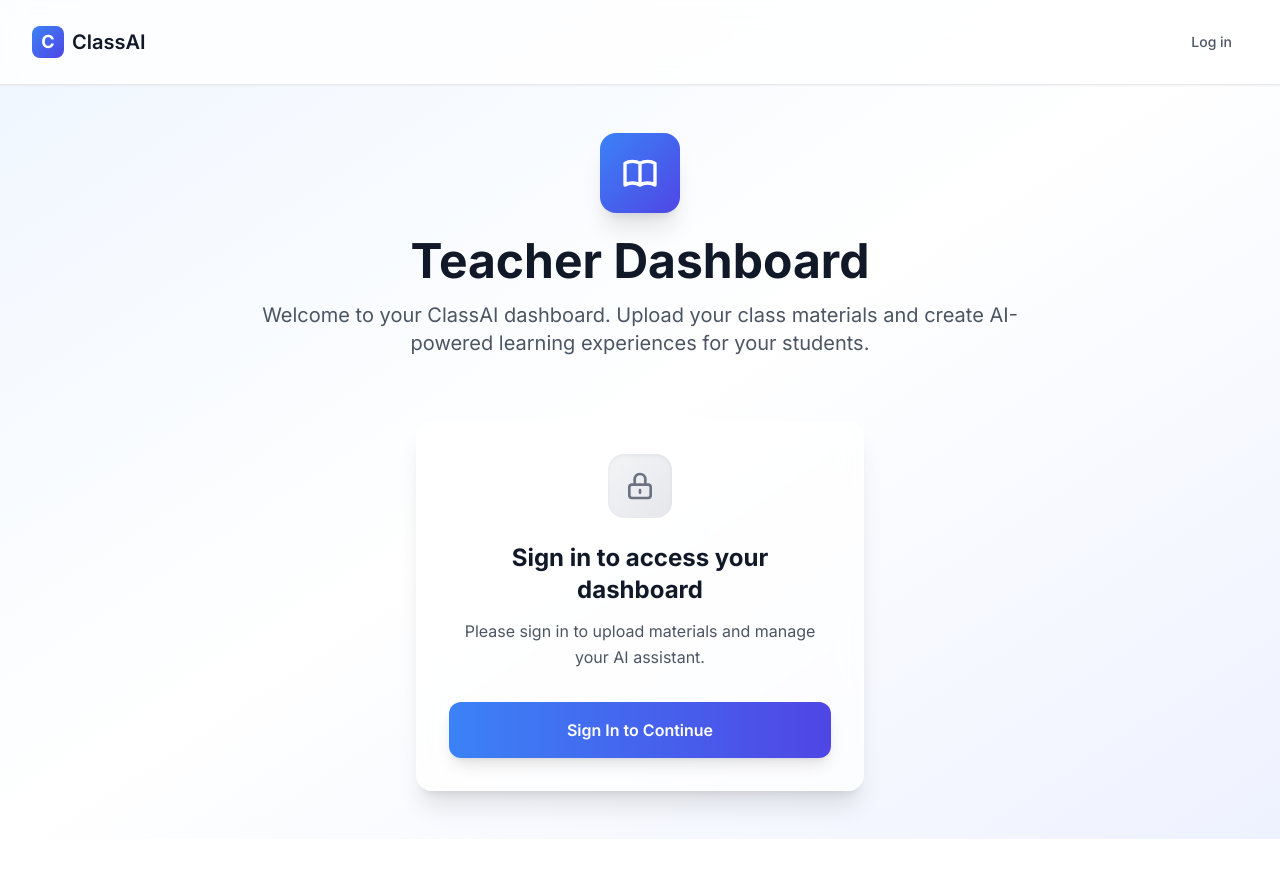
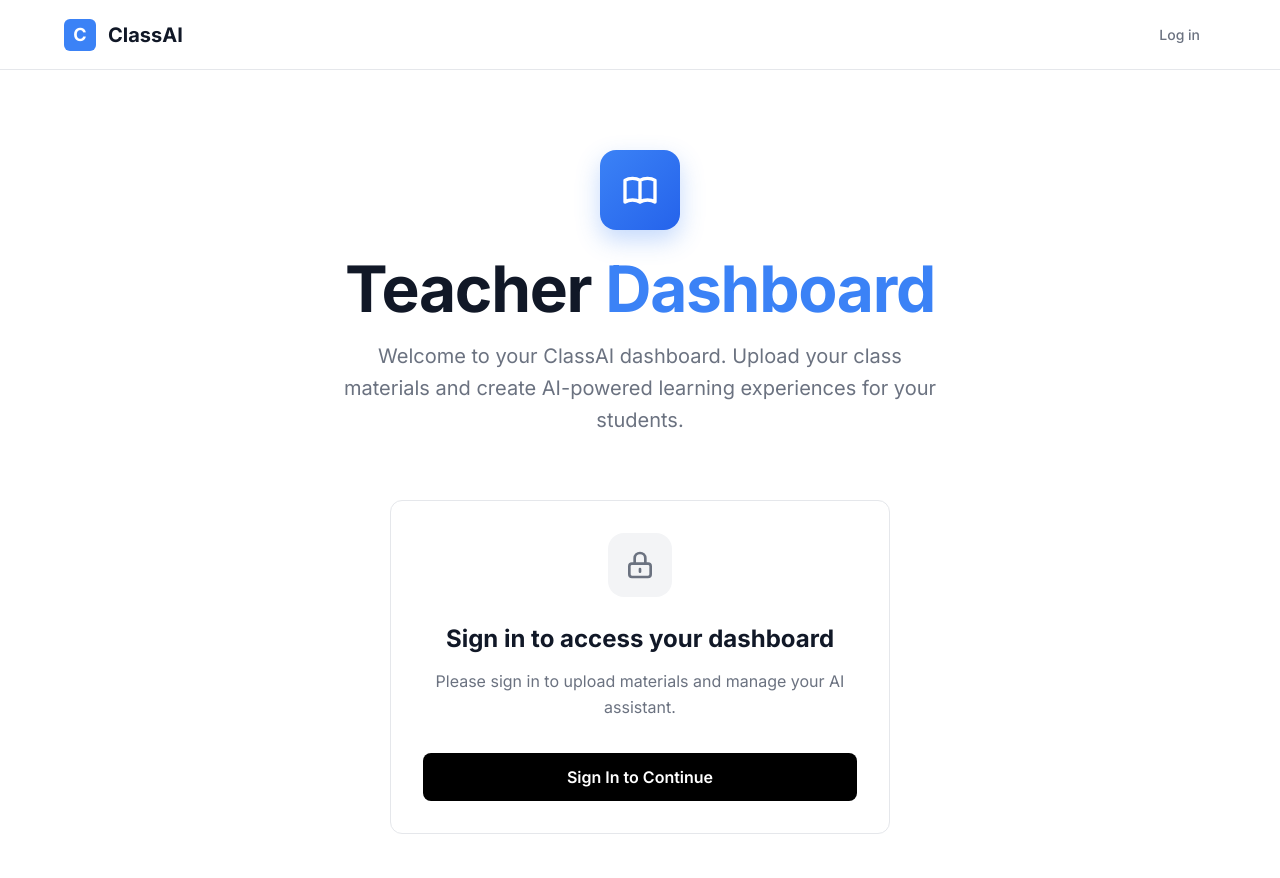
Before and after one commit to MarkPalkimas/AISCHOOL3, a React (Vite) app: page /teacher in a window 1280 px wide. Shown: the top 878 px of the page. Before the commit the page ends 839 px from the top, so only its background shows below. Built offline with nearby package versions, Linux system fonts and the light colour scheme; no server answers.

Commit message:
Update Teacher.jsx

```diff
--- a/src/pages/Teacher.jsx
+++ b/src/pages/Teacher.jsx
@@ -4,66 +4,107 @@ import { SignedIn, SignedOut, UserButton, SignInButton } from '@clerk/clerk-reac
 
 function Teacher() {
   return (
-    <div className="min-h-screen bg-gradient-to-br from-blue-50 via-white to-indigo-50">
+    <div style={{ minHeight: '100vh', background: 'white' }}>
       {/* Navigation */}
-      <nav className="bg-white/80 backdrop-blur-md border-b border-gray-200 shadow-sm sticky top-0 z-50">
-        <div className="max-w-7xl mx-auto px-4 sm:px-6 lg:px-8">
-          <div className="flex justify-between items-center py-6">
-            <Link to="/" className="flex items-center space-x-2 group">
-              <div className="w-8 h-8 bg-gradient-to-br from-blue-500 to-indigo-600 rounded-lg flex items-center justify-center transform group-hover:scale-110 transition-transform duration-200">
-                <span className="text-white font-bold text-lg">C</span>
+      <nav style={{ background: 'white', borderBottom: '1px solid #E5E7EB', padding: '16px 0' }}>
+        <div style={{ maxWidth: '1200px', margin: '0 auto', padding: '0 24px', display: 'flex', justifyContent: 'space-between', alignItems: 'center' }}>
+          <Link to="/" style={{ display: 'flex', alignItems: 'center', gap: '12px', textDecoration: 'none' }}>
+            <div style={{
+              width: '32px',
+              height: '32px',
+              background: '#3B82F6',
+              borderRadius: '6px',
+              display: 'flex',
+              alignItems: 'center',
+              justifyContent: 'center'
+            }}>
+              <span style={{ color: 'white', fontWeight: '700', fontSize: '18px' }}>C</span>
             </div>
-              <span className="text-xl font-semibold text-gray-900 group-hover:text-blue-600 transition-colors">ClassAI</span>
+            <span style={{ fontSize: '20px', fontWeight: '700', color: '#111827' }}>ClassAI</span>
           </Link>
 
-            <div className="flex items-center space-x-4">
+          <div>
             <SignedOut>
               <SignInButton mode="modal">
-                  <button className="text-gray-600 hover:text-gray-900 px-4 py-2 rounded-lg text-sm font-medium transition-all duration-200 hover:bg-gray-100">
+                <button style={{
+                  background: 'none',
+                  border: 'none',
+                  color: '#6B7280',
+                  fontSize: '14px',
+                  fontWeight: '500',
+                  padding: '8px 16px',
+                  borderRadius: '6px',
+                  cursor: 'pointer',
+                  transition: 'color 0.2s'
+                }}
+                onMouseOver={(e) => e.target.style.color = '#111827'}
+                onMouseOut={(e) => e.target.style.color = '#6B7280'}>
                   Log in
                 </button>
               </SignInButton>
             </SignedOut>
             <SignedIn>
-                <div className="flex items-center space-x-3">
-                  <span className="text-sm text-gray-600 hidden sm:block">Welcome back!</span>
+              <div style={{ display: 'flex', alignItems: 'center', gap: '12px' }}>
+                <span style={{ fontSize: '14px', color: '#6B7280', display: 'none' }} className="welcome-text">Welcome back!</span>
                 <UserButton afterSignOutUrl="/" />
               </div>
             </SignedIn>
           </div>
         </div>
-        </div>
       </nav>
 
       {/* Main Content */}
-      <div className="max-w-6xl mx-auto px-4 sm:px-6 lg:px-8 py-12">
+      <div style={{ maxWidth: '1200px', margin: '0 auto', padding: '80px 24px' }}>
         {/* Header Section */}
-        <div className="text-center mb-16">
-          <div className="inline-flex items-center justify-center w-20 h-20 bg-gradient-to-br from-blue-500 to-indigo-600 rounded-2xl mb-6 shadow-xl">
-            <svg className="w-10 h-10 text-white" fill="none" stroke="currentColor" viewBox="0 0 24 24">
+        <div style={{ textAlign: 'center', marginBottom: '64px' }}>
+          <div style={{
+            display: 'inline-flex',
+            alignItems: 'center',
+            justifyContent: 'center',
+            width: '80px',
+            height: '80px',
+            background: 'linear-gradient(135deg, #3B82F6 0%, #2563EB 100%)',
+            borderRadius: '16px',
+            marginBottom: '24px',
+            boxShadow: '0 10px 25px rgba(59, 130, 246, 0.3)'
+          }}>
+            <svg style={{ width: '40px', height: '40px', color: 'white' }} fill="none" stroke="currentColor" viewBox="0 0 24 24">
               <path strokeLinecap="round" strokeLinejoin="round" strokeWidth={2} d="M12 6.253v13m0-13C10.832 5.477 9.246 5 7.5 5S4.168 5.477 3 6.253v13C4.168 18.477 5.754 18 7.5 18s3.332.477 4.5 1.253m0-13C13.168 5.477 14.754 5 16.5 5c1.746 0 3.332.477 4.5 1.253v13C19.832 18.477 18.246 18 16.5 18c-1.746 0-3.332.477-4.5 1.253" />
             </svg>
           </div>
-          <h1 className="text-4xl md:text-5xl font-bold text-gray-900 mb-4">
-            Teacher Dashboard
+          <h1 className="hero-title" style={{ marginBottom: '16px' }}>
+            Teacher <span style={{ color: '#3B82F6' }}>Dashboard</span>
           </h1>
-          <p className="text-lg md:text-xl text-gray-600 max-w-3xl mx-auto leading-relaxed">
+          <p className="hero-subtitle">
             Welcome to your ClassAI dashboard. Upload your class materials and create AI-powered learning experiences for your students.
           </p>
         </div>
 
         <SignedOut>
-          <div className="max-w-md mx-auto">
-            <div className="bg-white/70 backdrop-blur-md rounded-2xl shadow-xl border border-white/20 p-8 text-center">
-              <div className="w-16 h-16 bg-gradient-to-br from-gray-100 to-gray-200 rounded-2xl flex items-center justify-center mx-auto mb-6 shadow-inner">
-                <svg className="w-8 h-8 text-gray-500" fill="none" stroke="currentColor" viewBox="0 0 24 24">
+          <div style={{ maxWidth: '500px', margin: '0 auto' }}>
+            <div className="feature-card" style={{ textAlign: 'center' }}>
+              <div style={{
+                width: '64px',
+                height: '64px',
+                background: '#F3F4F6',
+                borderRadius: '16px',
+                display: 'flex',
+                alignItems: 'center',
+                justifyContent: 'center',
+                margin: '0 auto 24px'
+              }}>
+                <svg style={{ width: '32px', height: '32px', color: '#6B7280' }} fill="none" stroke="currentColor" viewBox="0 0 24 24">
                   <path strokeLinecap="round" strokeLinejoin="round" strokeWidth={2} d="M12 15v2m-6 4h12a2 2 0 002-2v-6a2 2 0 00-2-2H6a2 2 0 00-2 2v6a2 2 0 002 2zm10-10V7a4 4 0 00-8 0v4h8z" />
                 </svg>
               </div>
-              <h2 className="text-2xl font-bold text-gray-900 mb-3">Sign in to access your dashboard</h2>
-              <p className="text-gray-600 mb-8 leading-relaxed">Please sign in to upload materials and manage your AI assistant.</p>
+              <h2 style={{ fontSize: '24px', fontWeight: '700', color: '#111827', marginBottom: '12px' }}>
+                Sign in to access your dashboard
+              </h2>
+              <p style={{ color: '#6B7280', marginBottom: '32px', lineHeight: '1.6' }}>
+                Please sign in to upload materials and manage your AI assistant.
+              </p>
               <SignInButton mode="modal">
-                <button className="w-full bg-gradient-to-r from-blue-500 to-indigo-600 text-white font-semibold py-4 px-6 rounded-xl hover:from-blue-600 hover:to-indigo-700 transform hover:-translate-y-0.5 transition-all duration-200 shadow-lg hover:shadow-xl">
+                <button className="btn-primary" style={{ width: '100%' }}>
                   Sign In to Continue
                 </button>
               </SignInButton>
@@ -73,146 +114,191 @@ function Teacher() {
 
         <SignedIn>
           {/* Feature Cards Grid */}
-          <div className="grid grid-cols-1 md:grid-cols-2 gap-8 mb-12">
+          <div style={{
+            display: 'grid',
+            gridTemplateColumns: 'repeat(auto-fit, minmax(280px, 1fr))',
+            gap: '24px',
+            marginBottom: '48px'
+          }}>
             {/* Upload Materials */}
-            <div className="group bg-white/70 backdrop-blur-md rounded-2xl shadow-lg hover:shadow-xl border border-white/20 p-8 transition-all duration-300 hover:-translate-y-1">
-              <div className="flex items-center mb-6">
-                <div className="w-12 h-12 bg-gradient-to-br from-blue-100 to-blue-200 rounded-xl flex items-center justify-center mr-4 group-hover:scale-110 transition-transform duration-200">
-                  <svg className="w-6 h-6 text-blue-600" fill="none" stroke="currentColor" viewBox="0 0 24 24">
+            <div className="feature-card hover-card">
+              <div style={{ display: 'flex', alignItems: 'center', marginBottom: '24px' }}>
+                <div className="feature-icon" style={{
+                  width: '48px',
+                  height: '48px',
+                  background: 'linear-gradient(135deg, #DBEAFE 0%, #BFDBFE 100%)',
+                  borderRadius: '12px',
+                  display: 'flex',
+                  alignItems: 'center',
+                  justifyContent: 'center',
+                  marginRight: '16px'
+                }}>
+                  <svg style={{ width: '24px', height: '24px', color: '#2563EB' }} fill="none" stroke="currentColor" viewBox="0 0 24 24">
                     <path strokeLinecap="round" strokeLinejoin="round" strokeWidth={2} d="M7 16a4 4 0 01-.88-7.903A5 5 0 1115.9 6L16 6a5 5 0 011 9.9M15 13l-3-3m0 0l-3 3m3-3v12" />
                   </svg>
                 </div>
-                <h3 className="text-xl font-bold text-gray-900">Upload Materials</h3>
+                <h3 style={{ fontSize: '20px', fontWeight: '700', color: '#111827' }}>Upload Materials</h3>
               </div>
-              <p className="text-gray-600 mb-6 leading-relaxed">
+              <p style={{ color: '#6B7280', marginBottom: '24px', lineHeight: '1.6' }}>
                 Upload your syllabus, lecture notes, assignments, and readings to train your AI assistant with your course content.
               </p>
-              <button className="w-full bg-gray-100 hover:bg-gray-200 text-gray-500 font-semibold py-3 px-6 rounded-xl transition-colors duration-200 cursor-not-allowed" disabled>
-                <span className="flex items-center justify-center">
-                  <svg className="w-4 h-4 mr-2" fill="none" stroke="currentColor" viewBox="0 0 24 24">
+              <button className="btn-disabled" disabled>
+                <svg style={{ width: '16px', height: '16px', marginRight: '8px' }} fill="none" stroke="currentColor" viewBox="0 0 24 24">
                   <path strokeLinecap="round" strokeLinejoin="round" strokeWidth={2} d="M12 8v4l3 3m6-3a9 9 0 11-18 0 9 9 0 0118 0z" />
                 </svg>
                 Coming Soon
-                </span>
               </button>
             </div>
 
             {/* AI Settings */}
-            <div className="group bg-white/70 backdrop-blur-md rounded-2xl shadow-lg hover:shadow-xl border border-white/20 p-8 transition-all duration-300 hover:-translate-y-1">
-              <div className="flex items-center mb-6">
-                <div className="w-12 h-12 bg-gradient-to-br from-purple-100 to-purple-200 rounded-xl flex items-center justify-center mr-4 group-hover:scale-110 transition-transform duration-200">
-                  <svg className="w-6 h-6 text-purple-600" fill="none" stroke="currentColor" viewBox="0 0 24 24">
+            <div className="feature-card hover-card">
+              <div style={{ display: 'flex', alignItems: 'center', marginBottom: '24px' }}>
+                <div className="feature-icon" style={{
+                  width: '48px',
+                  height: '48px',
+                  background: 'linear-gradient(135deg, #E9D5FF 0%, #D8B4FE 100%)',
+                  borderRadius: '12px',
+                  display: 'flex',
+                  alignItems: 'center',
+                  justifyContent: 'center',
+                  marginRight: '16px'
+                }}>
+                  <svg style={{ width: '24px', height: '24px', color: '#7C3AED' }} fill="none" stroke="currentColor" viewBox="0 0 24 24">
                     <path strokeLinecap="round" strokeLinejoin="round" strokeWidth={2} d="M10.325 4.317c.426-1.756 2.924-1.756 3.35 0a1.724 1.724 0 002.573 1.066c1.543-.94 3.31.826 2.37 2.37a1.724 1.724 0 001.065 2.572c1.756.426 1.756 2.924 0 3.35a1.724 1.724 0 00-1.066 2.573c.94 1.543-.826 3.31-2.37 2.37a1.724 1.724 0 00-2.572 1.065c-.426 1.756-2.924 1.756-3.35 0a1.724 1.724 0 00-2.573-1.066c-1.543.94-3.31-.826-2.37-2.37a1.724 1.724 0 00-1.065-2.572c-1.756-.426-1.756-2.924 0-3.35a1.724 1.724 0 001.066-2.573c-.94-1.543.826-3.31 2.37-2.37.996.608 2.296.07 2.572-1.065z" />
                     <path strokeLinecap="round" strokeLinejoin="round" strokeWidth={2} d="M15 12a3 3 0 11-6 0 3 3 0 016 0z" />
                   </svg>
                 </div>
-                <h3 className="text-xl font-bold text-gray-900">AI Configuration</h3>
+                <h3 style={{ fontSize: '20px', fontWeight: '700', color: '#111827' }}>AI Configuration</h3>
               </div>
-              <p className="text-gray-600 mb-6 leading-relaxed">
+              <p style={{ color: '#6B7280', marginBottom: '24px', lineHeight: '1.6' }}>
                 Configure your AI assistant's behavior, personality, and generate student access codes for your classes.
               </p>
-              <button className="w-full bg-gray-100 hover:bg-gray-200 text-gray-500 font-semibold py-3 px-6 rounded-xl transition-colors duration-200 cursor-not-allowed" disabled>
-                <span className="flex items-center justify-center">
-                  <svg className="w-4 h-4 mr-2" fill="none" stroke="currentColor" viewBox="0 0 24 24">
+              <button className="btn-disabled" disabled>
+                <svg style={{ width: '16px', height: '16px', marginRight: '8px' }} fill="none" stroke="currentColor" viewBox="0 0 24 24">
                   <path strokeLinecap="round" strokeLinejoin="round" strokeWidth={2} d="M12 8v4l3 3m6-3a9 9 0 11-18 0 9 9 0 0118 0z" />
                 </svg>
                 Coming Soon
-                </span>
               </button>
             </div>
 
             {/* Student Access */}
-            <div className="group bg-white/70 backdrop-blur-md rounded-2xl shadow-lg hover:shadow-xl border border-white/20 p-8 transition-all duration-300 hover:-translate-y-1">
-              <div className="flex items-center mb-6">
-                <div className="w-12 h-12 bg-gradient-to-br from-emerald-100 to-emerald-200 rounded-xl flex items-center justify-center mr-4 group-hover:scale-110 transition-transform duration-200">
-                  <svg className="w-6 h-6 text-emerald-600" fill="none" stroke="currentColor" viewBox="0 0 24 24">
+            <div className="feature-card hover-card">
+              <div style={{ display: 'flex', alignItems: 'center', marginBottom: '24px' }}>
+                <div className="feature-icon" style={{
+                  width: '48px',
+                  height: '48px',
+                  background: 'linear-gradient(135deg, #D1FAE5 0%, #A7F3D0 100%)',
+                  borderRadius: '12px',
+                  display: 'flex',
+                  alignItems: 'center',
+                  justifyContent: 'center',
+                  marginRight: '16px'
+                }}>
+                  <svg style={{ width: '24px', height: '24px', color: '#059669' }} fill="none" stroke="currentColor" viewBox="0 0 24 24">
                     <path strokeLinecap="round" strokeLinejoin="round" strokeWidth={2} d="M12 4.354a4 4 0 110 5.292M15 21H3v-1a6 6 0 0112 0v1zm0 0h6v-1a6 6 0 00-9-5.197m13.5-9a2.5 2.5 0 11-5 0 2.5 2.5 0 015 0z" />
                   </svg>
                 </div>
-                <h3 className="text-xl font-bold text-gray-900">Student Access</h3>
+                <h3 style={{ fontSize: '20px', fontWeight: '700', color: '#111827' }}>Student Access</h3>
               </div>
-              <p className="text-gray-600 mb-6 leading-relaxed">
+              <p style={{ color: '#6B7280', marginBottom: '24px', lineHeight: '1.6' }}>
                 View your class codes and manage student access to your AI assistant. Monitor who has joined your class.
               </p>
-              <button className="w-full bg-gray-100 hover:bg-gray-200 text-gray-500 font-semibold py-3 px-6 rounded-xl transition-colors duration-200 cursor-not-allowed" disabled>
-                <span className="flex items-center justify-center">
-                  <svg className="w-4 h-4 mr-2" fill="none" stroke="currentColor" viewBox="0 0 24 24">
+              <button className="btn-disabled" disabled>
+                <svg style={{ width: '16px', height: '16px', marginRight: '8px' }} fill="none" stroke="currentColor" viewBox="0 0 24 24">
                   <path strokeLinecap="round" strokeLinejoin="round" strokeWidth={2} d="M12 8v4l3 3m6-3a9 9 0 11-18 0 9 9 0 0118 0z" />
                 </svg>
                 Coming Soon
-                </span>
               </button>
             </div>
 
             {/* Analytics */}
-            <div className="group bg-white/70 backdrop-blur-md rounded-2xl shadow-lg hover:shadow-xl border border-white/20 p-8 transition-all duration-300 hover:-translate-y-1">
-              <div className="flex items-center mb-6">
-                <div className="w-12 h-12 bg-gradient-to-br from-orange-100 to-orange-200 rounded-xl flex items-center justify-center mr-4 group-hover:scale-110 transition-transform duration-200">
-                  <svg className="w-6 h-6 text-orange-600" fill="none" stroke="currentColor" viewBox="0 0 24 24">
+            <div className="feature-card hover-card">
+              <div style={{ display: 'flex', alignItems: 'center', marginBottom: '24px' }}>
+                <div className="feature-icon" style={{
+                  width: '48px',
+                  height: '48px',
+                  background: 'linear-gradient(135deg, #FED7AA 0%, #FCA5A5 100%)',
+                  borderRadius: '12px',
+                  display: 'flex',
+                  alignItems: 'center',
+                  justifyContent: 'center',
+                  marginRight: '16px'
+                }}>
+                  <svg style={{ width: '24px', height: '24px', color: '#DC2626' }} fill="none" stroke="currentColor" viewBox="0 0 24 24">
                     <path strokeLinecap="round" strokeLinejoin="round" strokeWidth={2} d="M9 19v-6a2 2 0 00-2-2H5a2 2 0 00-2 2v6a2 2 0 002 2h2a2 2 0 002-2zm0 0V9a2 2 0 012-2h2a2 2 0 012 2v10m-6 0a2 2 0 002 2h2a2 2 0 002-2m0 0V5a2 2 0 012-2h2a2 2 0 012 2v14a2 2 0 01-2 2h-2a2 2 0 01-2-2z" />
                   </svg>
                 </div>
-                <h3 className="text-xl font-bold text-gray-900">Analytics & Insights</h3>
+                <h3 style={{ fontSize: '20px', fontWeight: '700', color: '#111827' }}>Analytics & Insights</h3>
               </div>
-              <p className="text-gray-600 mb-6 leading-relaxed">
+              <p style={{ color: '#6B7280', marginBottom: '24px', lineHeight: '1.6' }}>
                 Track student engagement, see frequently asked questions, and identify knowledge gaps to improve your teaching.
               </p>
-              <button className="w-full bg-gray-100 hover:bg-gray-200 text-gray-500 font-semibold py-3 px-6 rounded-xl transition-colors duration-200 cursor-not-allowed" disabled>
-                <span className="flex items-center justify-center">
-                  <svg className="w-4 h-4 mr-2" fill="none" stroke="currentColor" viewBox="0 0 24 24">
+              <button className="btn-disabled" disabled>
+                <svg style={{ width: '16px', height: '16px', marginRight: '8px' }} fill="none" stroke="currentColor" viewBox="0 0 24 24">
                   <path strokeLinecap="round" strokeLinejoin="round" strokeWidth={2} d="M12 8v4l3 3m6-3a9 9 0 11-18 0 9 9 0 0118 0z" />
                 </svg>
                 Coming Soon
-                </span>
               </button>
             </div>
           </div>
 
           {/* Status Banner */}
-          <div className="bg-gradient-to-r from-blue-50 to-indigo-50 border border-blue-200 rounded-2xl p-8 shadow-sm">
-            <div className="flex items-start">
-              <div className="flex-shrink-0">
-                <div className="w-10 h-10 bg-blue-100 rounded-xl flex items-center justify-center">
-                  <svg className="h-6 w-6 text-blue-600" fill="currentColor" viewBox="0 0 20 20">
+          <div style={{
+            padding: '32px',
+            background: '#EFF6FF',
+            border: '1px solid #BFDBFE',
+            borderLeft: '4px solid #3B82F6',
+            borderRadius: '12px'
+          }}>
+            <div style={{ display: 'flex', gap: '24px' }}>
+              <div style={{ flexShrink: 0 }}>
+                <div style={{
+                  width: '40px',
+                  height: '40px',
+                  background: '#DBEAFE',
+                  borderRadius: '12px',
+                  display: 'flex',
+                  alignItems: 'center',
+                  justifyContent: 'center'
+                }}>
+                  <svg style={{ width: '24px', height: '24px', color: '#2563EB' }} fill="currentColor" viewBox="0 0 20 20">
                     <path fillRule="evenodd" d="M18 10a8 8 0 11-16 0 8 8 0 0116 0zm-7-4a1 1 0 11-2 0 1 1 0 012 0zM9 9a1 1 0 000 2v3a1 1 0 001 1h1a1 1 0 100-2v-3a1 1 0 00-1-1H9z" clipRule="evenodd" />
                   </svg>
                 </div>
               </div>
-              <div className="ml-6">
-                <h3 className="text-lg font-bold text-blue-900 mb-2">
+              <div>
+                <h3 style={{ fontSize: '18px', fontWeight: '700', color: '#1E40AF', marginBottom: '12px' }}>
                   🚀 Dashboard Under Development
                 </h3>
-                <div className="text-blue-800 leading-relaxed">
-                  <p className="mb-3">
+                <p style={{ color: '#1E40AF', marginBottom: '16px', lineHeight: '1.6' }}>
                   The full teacher dashboard is currently being built with exciting features coming soon:
                 </p>
-                  <ul className="space-y-2 text-sm">
-                    <li className="flex items-center">
-                      <svg className="w-4 h-4 mr-3 text-blue-600" fill="none" stroke="currentColor" viewBox="0 0 24 24">
+                <ul style={{ margin: 0, padding: 0, listStyle: 'none' }}>
+                  <li style={{ fontSize: '14px', color: '#1E40AF', marginBottom: '8px', display: 'flex', alignItems: 'flex-start' }}>
+                    <svg style={{ width: '16px', height: '16px', marginRight: '12px', marginTop: '2px', flexShrink: 0 }} fill="none" stroke="currentColor" viewBox="0 0 24 24">
                       <path strokeLinecap="round" strokeLinejoin="round" strokeWidth={2} d="M5 13l4 4L19 7" />
                     </svg>
                     Drag & drop material uploads with AI processing
                   </li>
-                    <li className="flex items-center">
-                      <svg className="w-4 h-4 mr-3 text-blue-600" fill="none" stroke="currentColor" viewBox="0 0 24 24">
+                  <li style={{ fontSize: '14px', color: '#1E40AF', marginBottom: '8px', display: 'flex', alignItems: 'flex-start' }}>
+                    <svg style={{ width: '16px', height: '16px', marginRight: '12px', marginTop: '2px', flexShrink: 0 }} fill="none" stroke="currentColor" viewBox="0 0 24 24">
                       <path strokeLinecap="round" strokeLinejoin="round" strokeWidth={2} d="M5 13l4 4L19 7" />
                     </svg>
                     Advanced AI assistant configuration and personality settings
                   </li>
-                    <li className="flex items-center">
-                      <svg className="w-4 h-4 mr-3 text-blue-600" fill="none" stroke="currentColor" viewBox="0 0 24 24">
+                  <li style={{ fontSize: '14px', color: '#1E40AF', marginBottom: '8px', display: 'flex', alignItems: 'flex-start' }}>
+                    <svg style={{ width: '16px', height: '16px', marginRight: '12px', marginTop: '2px', flexShrink: 0 }} fill="none" stroke="currentColor" viewBox="0 0 24 24">
                       <path strokeLinecap="round" strokeLinejoin="round" strokeWidth={2} d="M5 13l4 4L19 7" />
                     </svg>
                     Real-time student engagement analytics and insights
                   </li>
-                    <li className="flex items-center">
-                      <svg className="w-4 h-4 mr-3 text-blue-600" fill="none" stroke="currentColor" viewBox="0 0 24 24">
+                  <li style={{ fontSize: '14px', color: '#1E40AF', display: 'flex', alignItems: 'flex-start' }}>
+                    <svg style={{ width: '16px', height: '16px', marginRight: '12px', marginTop: '2px', flexShrink: 0 }} fill="none" stroke="currentColor" viewBox="0 0 24 24">
                       <path strokeLinecap="round" strokeLinejoin="round" strokeWidth={2} d="M5 13l4 4L19 7" />
                     </svg>
                     Class management tools and student access controls
                   </li>
                 </ul>
-                </div>
               </div>
             </div>
           </div>
```
Lines whose indentation alone changed are shown as unchanged.
